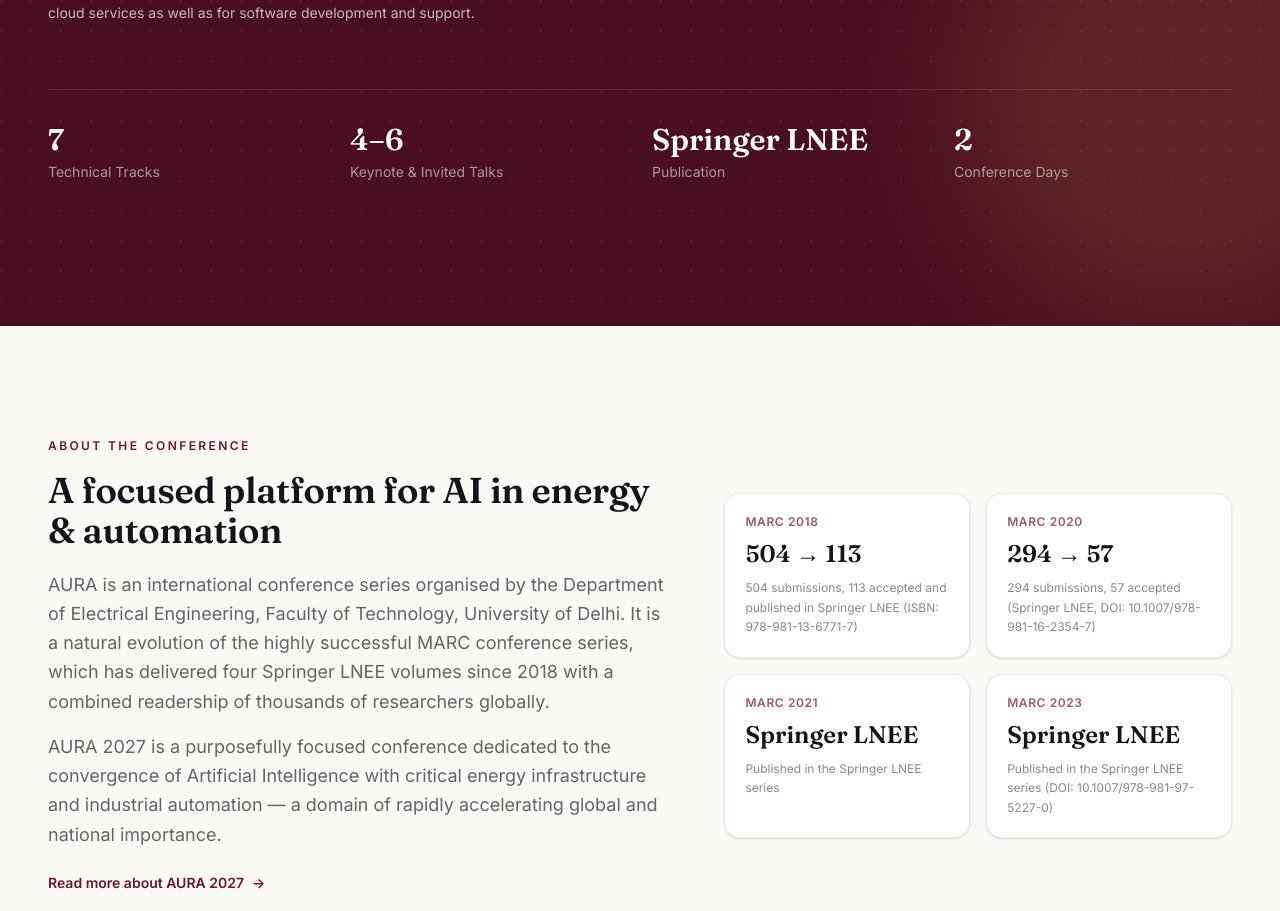
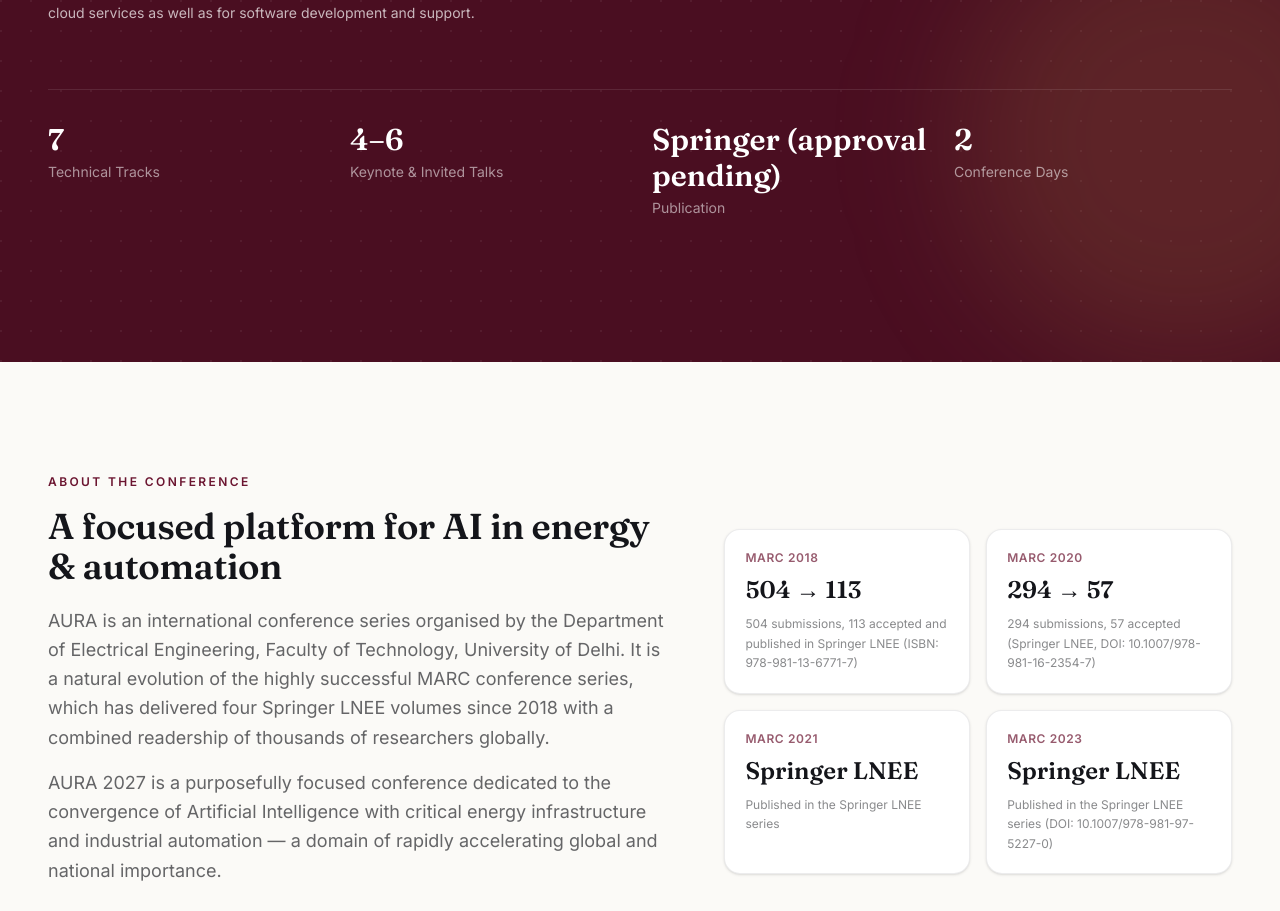
Before and after one commit to Aura2027/Website, a React (Vite) app: page / in a window 1280 px wide. Shown: the part 780-1691 px from the top of the page. Built offline with nearby package versions, Linux system fonts and the light colour scheme.

Commit message:
Show Springer (approval pending) as publication on home page. //NS28

```diff
--- a/src/pages/Home.tsx
+++ b/src/pages/Home.tsx
@@ -116,7 +116,7 @@ export function Home() {
             {[
               { label: "Technical Tracks", value: "7" },
               { label: "Keynote & Invited Talks", value: "4–6" },
-              { label: "Publication", value: "Springer LNEE" },
+              { label: "Publication", value: "Springer (approval pending)" },
               { label: "Conference Days", value: "2" },
             ].map((s) => (
               <div key={s.label}>
```
